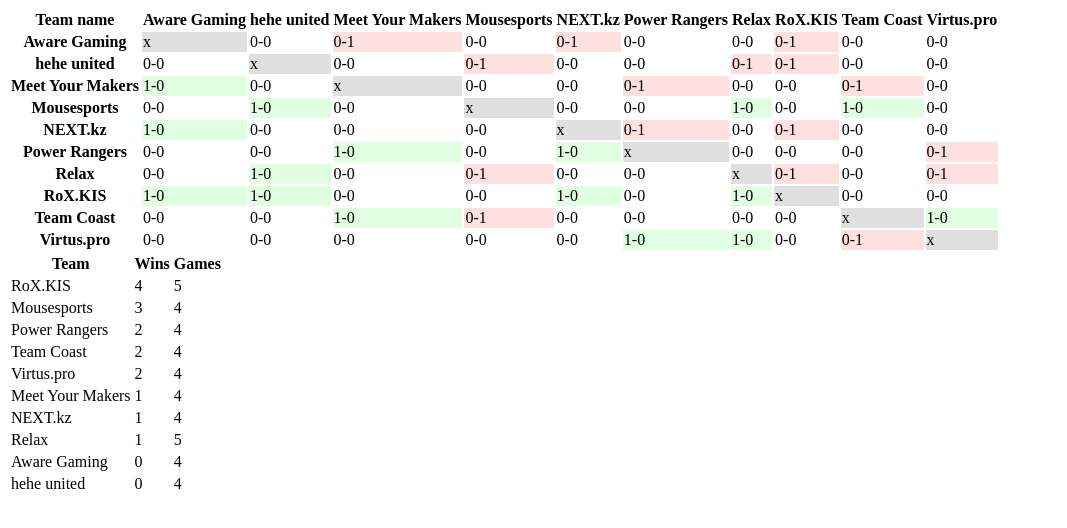
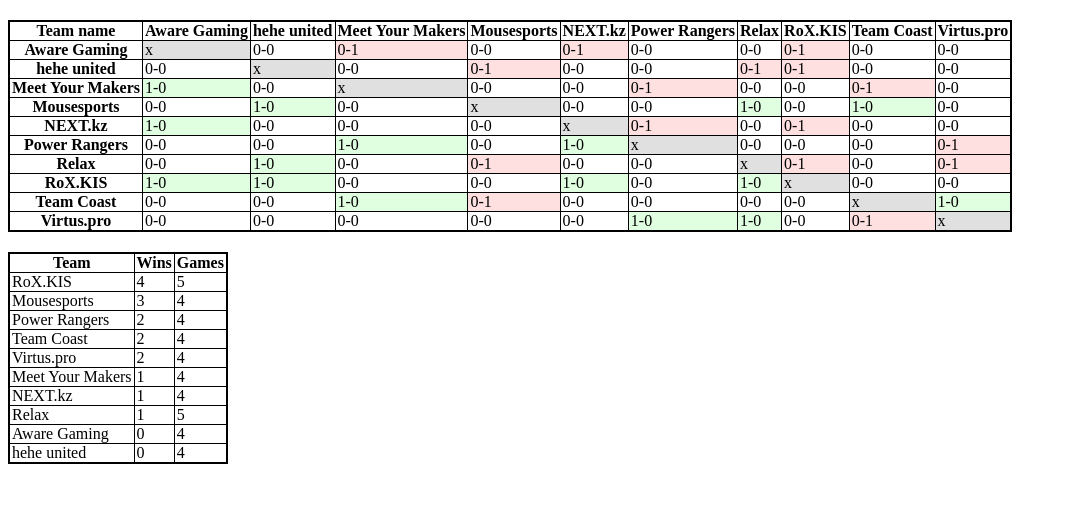
Before and after one commit to ti4roundrobin/ti4roundrobin.github.io, a plain HTML site: page index.html in a window 1280 px wide. Shown: the whole page, without its empty margins (0-1067 px from the left). Drawn offline with Linux system fonts and the light colour scheme.

Commit message:
Styled tables a little

```diff
--- a/css/style.css
+++ b/css/style.css
@@ -7,3 +7,13 @@
 .invalid {
     background-color: #e0e0e0;
 }
+table {
+    border-collapse: collapse;
+    border-spacing: 0;
+    border: solid black 2px;
+    margin: 20px 0;
+}
+td,th {
+    border: solid black 1px;
+    padding: 0 2px;
+}
```
